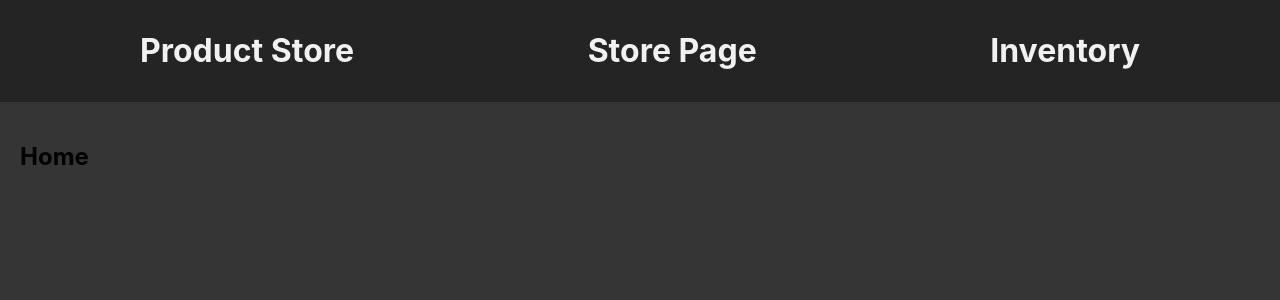
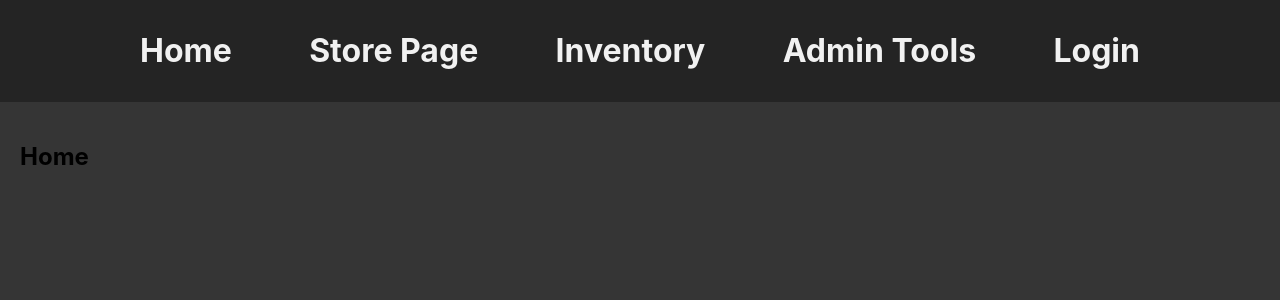
Before and after one commit to xrandox/NIU-CSCI467-Product-System, a React (Create React App) app in the folder src/frontend/: page / in a window 1280 px wide. Shown: the top 300 px of the page. Built offline with nearby package versions, Linux system fonts and the light colour scheme.

Commit message:
Update Navbar.js

```diff
--- a/src/frontend/src/components/Navbar.js
+++ b/src/frontend/src/components/Navbar.js
@@ -1,7 +1,6 @@
 /**
  * This file contains the code for the Navbar component shown on every page
  */
-
 import { Link } from "react-router-dom";
 
 const Navbar = () => {
@@ -9,13 +8,19 @@ const Navbar = () => {
     <header>
       <div className="container">
         <Link to="/">
-          <h1>Product Store</h1>
+          <h1>Home</h1>
         </Link>
-        <Link to="/store">
+        <Link to="/store/">
           <h1>Store Page</h1>
         </Link>
         <Link to="/inventory/">
           <h1>Inventory</h1>
+        </Link>
+        <Link to="/admin/">
+          <h1>Admin Tools</h1>
+        </Link>
+        <Link to="/login/">
+          <h1>Login</h1>
         </Link>
       </div>
     </header>
```
